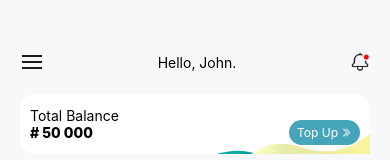
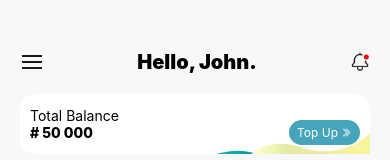
Before and after one commit to FUSION-FUSION/Mobile-Assessment-React-Native, a React Native app: screen /HomeScreen in a window 390 px wide. Shown: the top 160 px of the page. Built offline with nearby package versions, Linux system fonts and the light colour scheme.

Commit message:
adjustments....

```diff
--- a/screens/HomeScreen.js
+++ b/screens/HomeScreen.js
@@ -17,7 +17,9 @@ const HomeScreen = ({ navigation }) => {
                 <Image
                     source={require("../assets/Shipify-Assets/ic-menu.png")}
                 />
-                <Text>Hello, John.</Text>
+                <Text style={{ fontSize: 20, fontWeight: "900" }}>
+                    Hello, John.
+                </Text>
                 <Image
                     source={require("../assets/Shipify-Assets/ic-notification.png")}
                     style={{ width: 20, height: 20 }}
```
